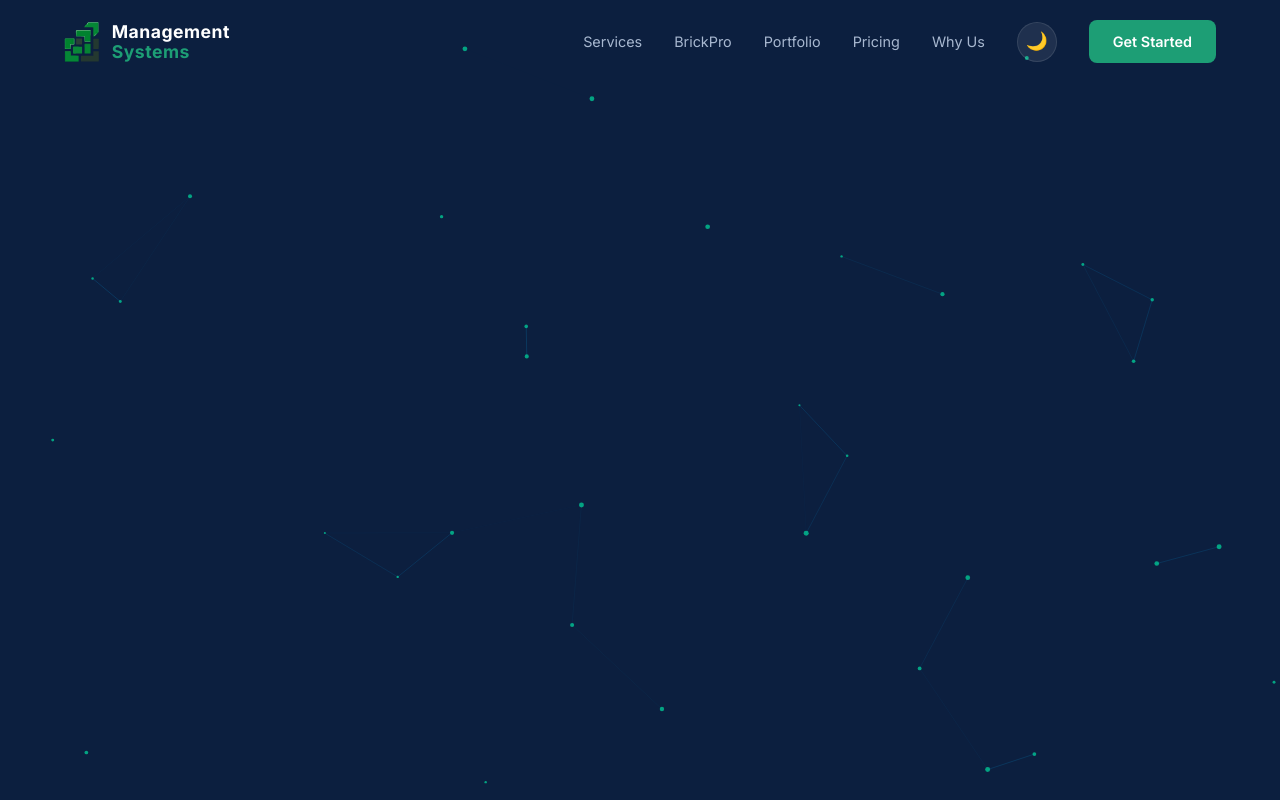
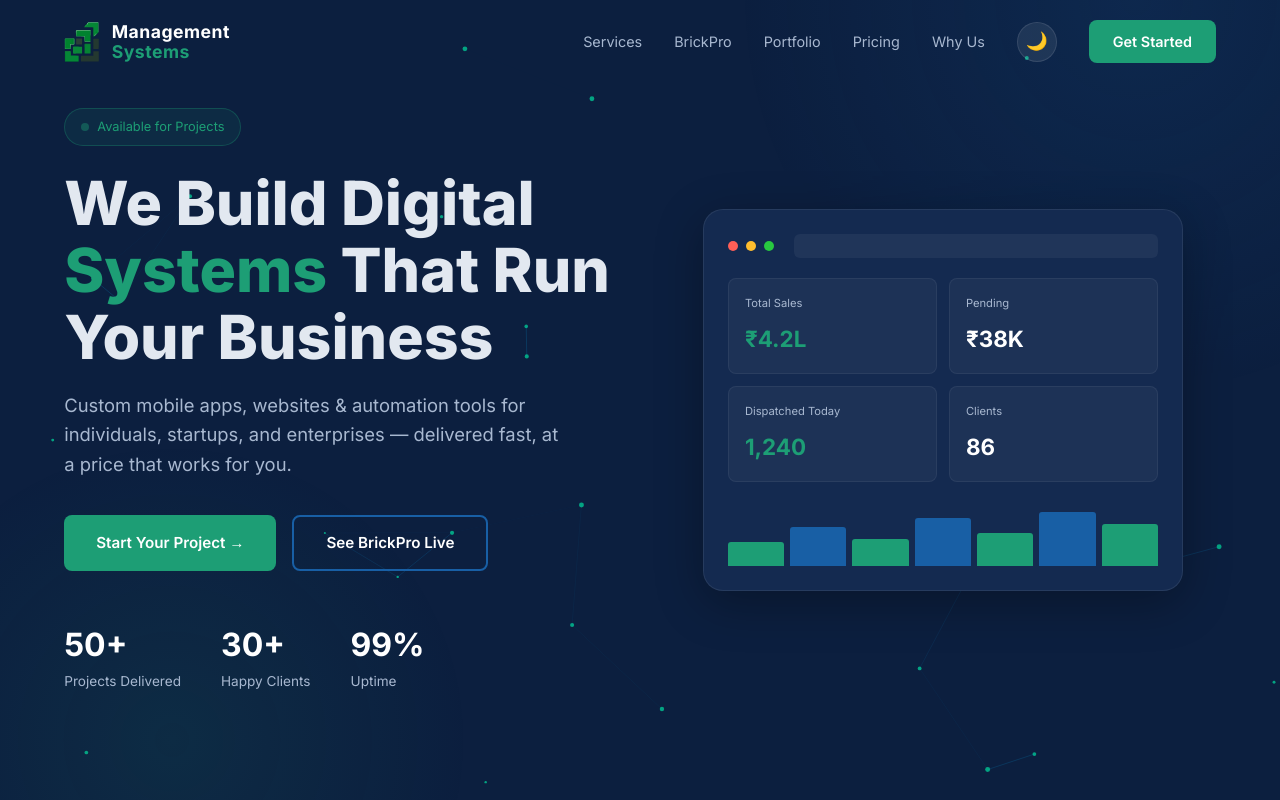
Before and after one commit to management-systems/Main-website, a website with bundled scripts: page frontend/index.html in a window 1280 px wide. Shown: the top 800 px of the page. Built offline with nearby package versions, Linux system fonts and the light colour scheme; no server answers.

Commit message:
fix: add CSS for AI background to prevent it from pushing content down

```diff
--- a/frontend/css/base.css
+++ b/frontend/css/base.css
@@ -51,6 +51,22 @@
 
 .theme-toggle:hover { transform: scale(1.1); }
 
+#ai-bg {
+  position: fixed;
+  top: 0;
+  left: 0;
+  width: 100%;
+  height: 100%;
+  z-index: 0;
+  pointer-events: none;
+}
+
+#ai-bg canvas {
+  display: block;
+  width: 100%;
+  height: 100%;
+}
+
 *, *::before, *::after { margin: 0; padding: 0; box-sizing: border-box; }
 
 html { scroll-behavior: smooth; }
@@ -61,6 +77,8 @@ body {
   color: var(--color-light);
   line-height: 1.6;
   overflow-x: hidden;
+  position: relative;
+  z-index: 1;
 }
 
 a { text-decoration: none; color: inherit; }
```
Also changed, not shown: frontend/favicon.svg (added).
